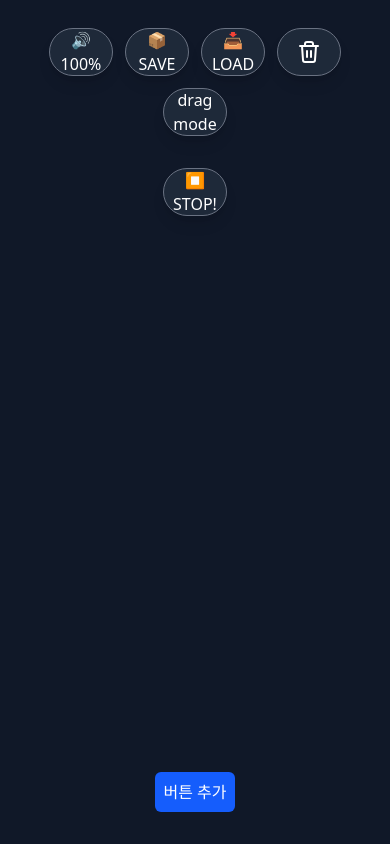
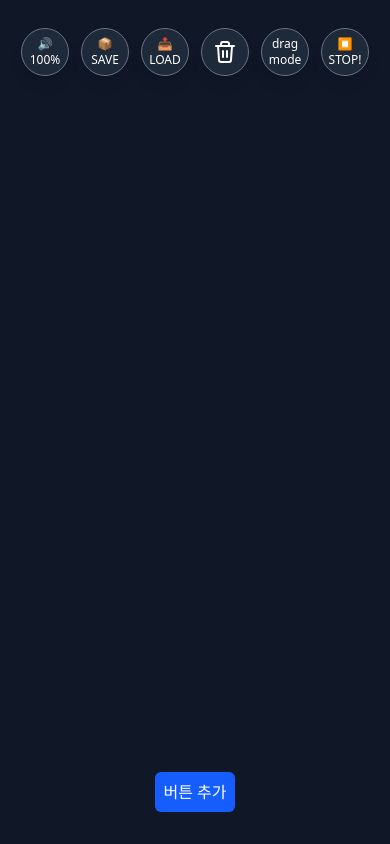
Before and after one commit to MTGVim/tiger-sound-pad, a React (Vite) app: page / in a window 390 px wide. Built offline with nearby package versions, Linux system fonts and the light colour scheme.

Commit message:
style: 💄 layout

```diff
--- a/src/components/Pad.tsx
+++ b/src/components/Pad.tsx
@@ -96,7 +96,7 @@ export const Pad: React.FC<PadProps> = ({
           w-[140px] max-w-[30vw]
           aspect-square
           break-all
-          text-sm md:text-base lg:text-lg p-2
+          text-xs md:text-base lg:text-lg p-2
         `,
           isPlaying && "animate-spin-slow",
         )}
--- a/src/components/TopMenu.tsx
+++ b/src/components/TopMenu.tsx
@@ -7,7 +7,7 @@ const isIOS =
   /iPad|iPhone|iPod/.test(navigator.userAgent) && !(window as any).MSStream;
 
 const buttonBaseClasses =
-  "flex items-center justify-center w-16 gap-4 h-12 rounded-full shadow-lg border border-gray-500 cursor-pointer transition-colors";
+  "flex items-center justify-center text-xs lg:text-base w-12 lg:w-16 gap-4 h-12 rounded-full shadow-lg border border-gray-500 cursor-pointer transition-colors";
 
 interface ToggleButtonProps {
   isActive: boolean;
@@ -196,8 +196,6 @@ export const TopMenu = ({
           isActive={isReorderMode}
           onToggle={onToggleReorderMode}
         />
-      </ButtonLayout>
-      <ButtonLayout className="mt-8">
         <StopButton />
       </ButtonLayout>
     </div>
```
